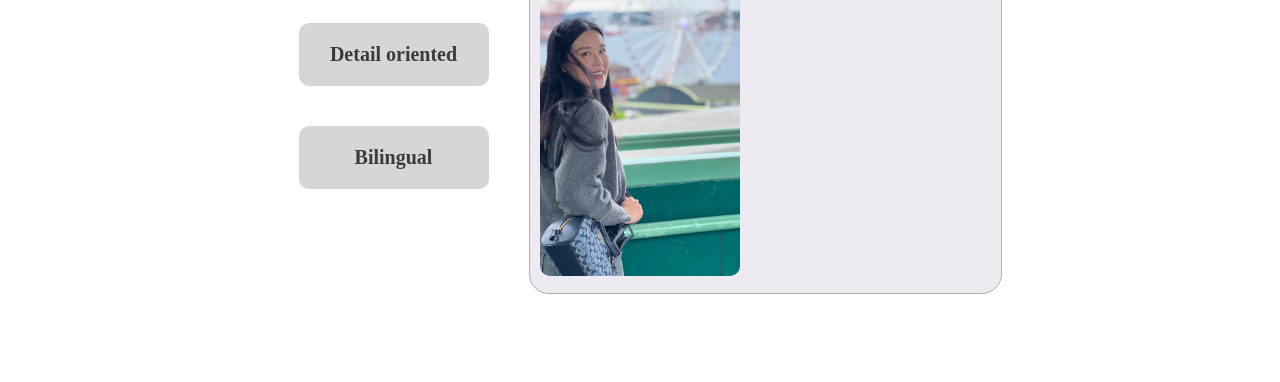
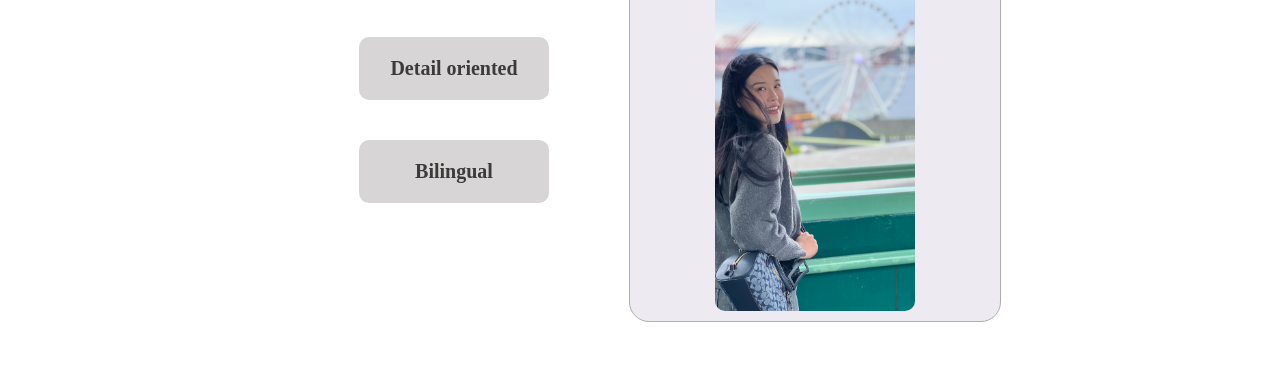
Before and after one commit to sophiacplin/project02-personal-websiteii, a plain HTML site: page about.html in a window 1280 px wide. Shown: the part 418-800 px from the top of the page. Drawn offline with Linux system fonts and the light colour scheme.

Commit message:
final version

```diff
--- a/about.html
+++ b/about.html
@@ -32,7 +32,6 @@
   </div>
 
   <div class="about-page">
-    <div class="extra-space"></div>
     <div class="about-blocks">
       <h3> Team player </h3>
       <h3> Detail oriented</h3>
@@ -42,7 +41,6 @@
       <p>Future software developer</p>
       <img class="about-image" src="img/img01.JPG" alt="picture of Sophia"/>
     </div>
-    <div class="extra-space"></div>
   </div>
 </body>
 </html>
--- a/style.css
+++ b/style.css
@@ -85,19 +85,22 @@ li a:hover {
   }
 
 .about-page {
+  /* display: grid;
+  grid-template-columns: 350px 350px; */
+  margin: 20px;
+  justify-content: center;
   display: flex;
-  flex-direction: row;
-  margin: 20px;
 }
 
 .about-blocks {
-  flex: 1;
   display: flex;
   flex-direction: column;
   text-align: center;
   justify-content: center;
+  align-items: center;
+  flex-basis: 350px;
+}
 
-}
 .about-blocks>h3 {
   color:rgb(61, 58, 58);
   font-size: 20px;
@@ -109,6 +112,10 @@ li a:hover {
   width:150px;
 }
 
+.about-blocks>h3:hover {
+  padding: 30px;
+}
+
 .about-intro {
   background-color: rgb(237, 234, 241);
   color: rgb(99, 90, 90);
@@ -117,24 +124,19 @@ li a:hover {
   font-family: cursive;
   padding:10px;
   border: 1px solid rgb(178, 173, 173);
-  flex: 200px;
+  flex-basis: 350px;
+  display: flex;
+  flex-direction: column;
+  align-items: center;
 }
 
 .about-image{
   width:200px;
   border-radius:10px;
-  justify-self: center;
-
+  align-items: center;
 }
 
-.about-blocks>h3:hover {
-  color: rgb(245, 239, 239);
-}
-
-.extra-space {
-  flex:1;
-}
-
+s
 /* entering style of portfolio */
 
 .portfolio-header {
@@ -166,7 +168,7 @@ li a:hover {
   margin: 20px;
 }
 
-/* css for the form page */
+/* css for the contact page */
 
 .contact-box{
   display: flex;
```
Also changed, not shown: contact.html (+1 -1 lines).
